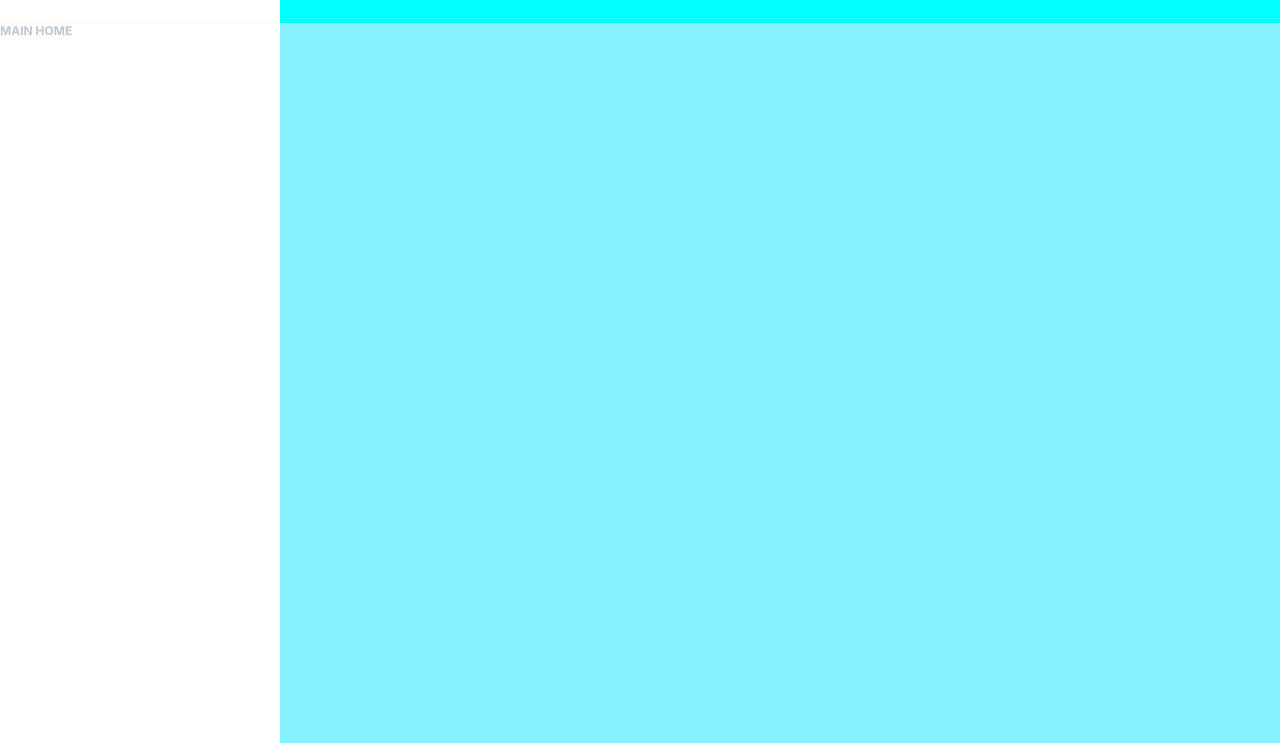
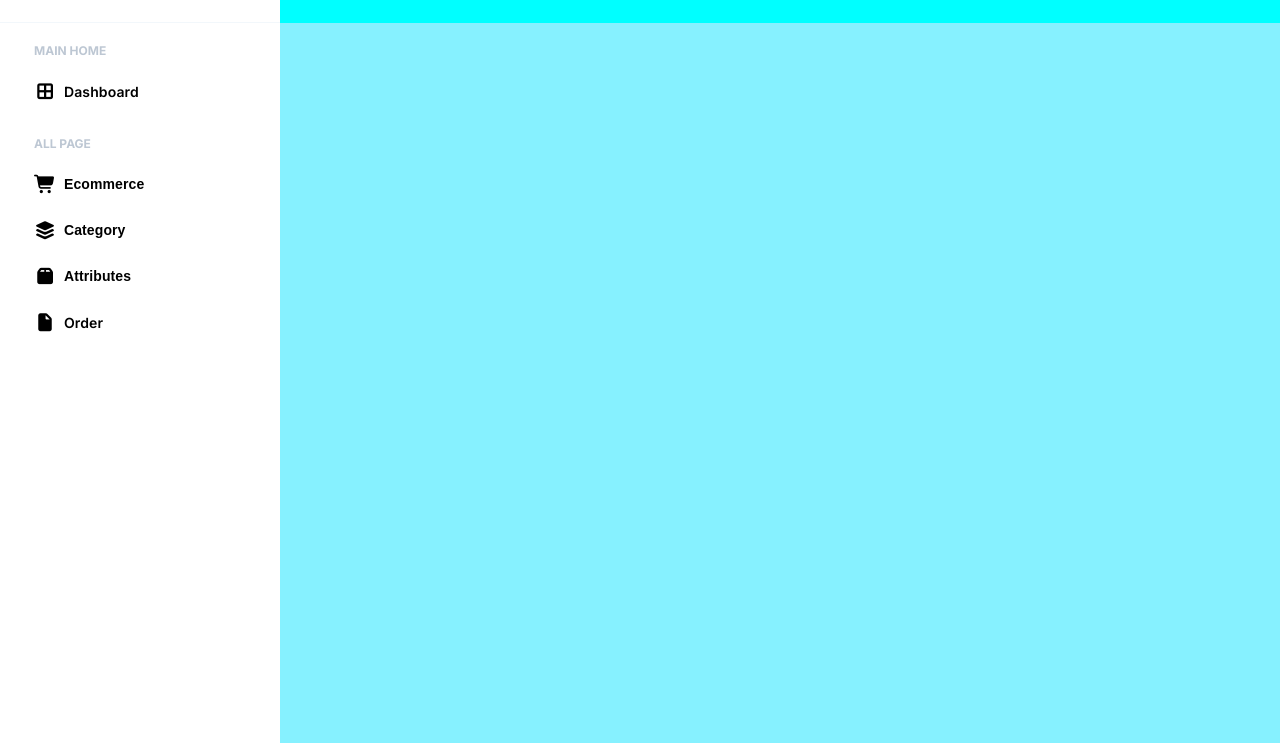
Before and after one commit to luongthtai/ThucHanh1_fullhouse, a plain HTML site: page dashboard/index.html in a window 1280 px wide. Shown: the part 57-800 px from the top of the page. Drawn offline with Linux system fonts and the light colour scheme.

Commit message:
UI(sidebar)

```diff
--- a/dashboard/index.html
+++ b/dashboard/index.html
@@ -22,9 +22,55 @@
             <h1>ADMIN</h1>
             <i class="fa-solid fa-angles-left"></i>
         </header>
-        <section>
-            <h3 class="title_aside">Main home</h3>
-        </section>
+        <div class="aside_content">
+            <section>
+                <h3 class="title_aside">Main home</h3>
+                <a href="/dashboard" class="nav_item">
+                    <i class="fa fa-th-large"></i>
+                    <span>Dashboard</span>
+                </a>
+            </section>
+
+            <section>
+                <h3 class="title_aside">All page</h3>
+
+                <div class="aside--item">
+                    <button class="nav_item">
+                        <i class="fa-solid fa-cart-shopping"></i>
+                        <span>Ecommerce</span>
+                    </button>
+                    <!-- <ul>
+                        <li><a href="#">Add Product</a></li>
+                        <li><a href="#">Product List</a></li>
+                    </ul> -->
+                </div>
+                <div class="aside--item">
+                    <button class="nav_item">
+                        <i class="fa-solid fa-layer-group"></i>
+                        <span>Category</span>
+                    </button>
+                    <!-- <ul>
+                        <li><a href="#">Category list</a></li>
+                        <li><a href="#">New category</a></li>
+                    </ul> -->
+                </div>
+                <div class="aside--item">
+                    <button class="nav_item">
+                        <i class="fa-solid fa-box"></i>
+                        <span>Attributes</span>
+                    </button>
+                    <!-- <ul>
+                        <li><a href="#">Attributes</a></li>
+                        <li><a href="#">Add Attributes</a></li>
+                    </ul> -->
+                </div>
+
+                <a href="/order" class="nav_item">
+                    <i class="fa-solid fa-file"></i>
+                    <span>Order</span>
+                </a>
+            </section>
+        </div>
     </aside>
     <div id="dashboard__container">
         <header>
--- a/dashboard/style.scss
+++ b/dashboard/style.scss
@@ -4,7 +4,6 @@
 
 body {
     height: 100vh;
-
     display: flex;
 }
 
@@ -41,7 +40,13 @@ aside {
         align-items: center;
     }
 
-    >section {}
+    .aside_content {
+        padding: 20px 20px 30px 34px;
+
+        display: flex;
+        flex-direction: column;
+        gap: 22px;
+    }
 }
 
 #dashboard__container {
--- a/styles/_components.scss
+++ b/styles/_components.scss
@@ -1,4 +1,7 @@
 @import "./variable";
+
+$iconWidth: 22px;
+$gapNavItem: 8px;
 
 .title_aside {
     font-size: 12px;
@@ -6,4 +9,58 @@
     color: $title;
     line-height: $lineHeightSm;
     text-transform: uppercase;
+    margin-bottom: 10px;
 }
+
+.nav_item {
+    display: flex;
+    align-items: center;
+    gap: $gapNavItem;
+
+    padding: 14px 0;
+
+    transition: .3s;
+
+    i {
+        display: inline-block;
+        width: $iconWidth;
+        font-size: 18px;
+    }
+
+    span {
+        display: inline-block;
+        font-size: 14px;
+        font-weight: 600;
+        letter-spacing: .1px;
+    }
+
+    &:hover {
+        color: $blue;
+    }
+}
+
+.aside--item {
+    ul {
+        display: grid;
+        gap: 16px;
+        padding-left: calc($gapNavItem + $iconWidth);
+        margin: 16px 0;
+
+        a {
+            font-size: 14px;
+            font-weight: 600;
+            display: inline-block;
+
+            position: relative;
+
+            &::before {
+                content: "◇";
+
+                position: absolute;
+                left: -20px;
+                top: 50%;
+                transform: translateY(-50%);
+            }
+        }
+    }
+}
--- a/styles/_resetcss.scss
+++ b/styles/_resetcss.scss
@@ -17,3 +17,14 @@ a {
 input {
     outline: none;
 }
+
+button {
+    background: none;
+    border: none;
+    cursor: pointer;
+}
+
+ul {
+    padding: 0;
+    list-style: none;
+}
--- a/styles/_variable.scss
+++ b/styles/_variable.scss
@@ -1,6 +1,7 @@
 $fontFamily: "Inter", sans-serif;
 
 $background: #F2F7FB;
+$blue: #0d6efd;
 $black: #000;
 $title: #BDC7D3;
 $border: #F2F7FB;
```
Also changed, not shown: dashboard/style.css, 1 other file.
